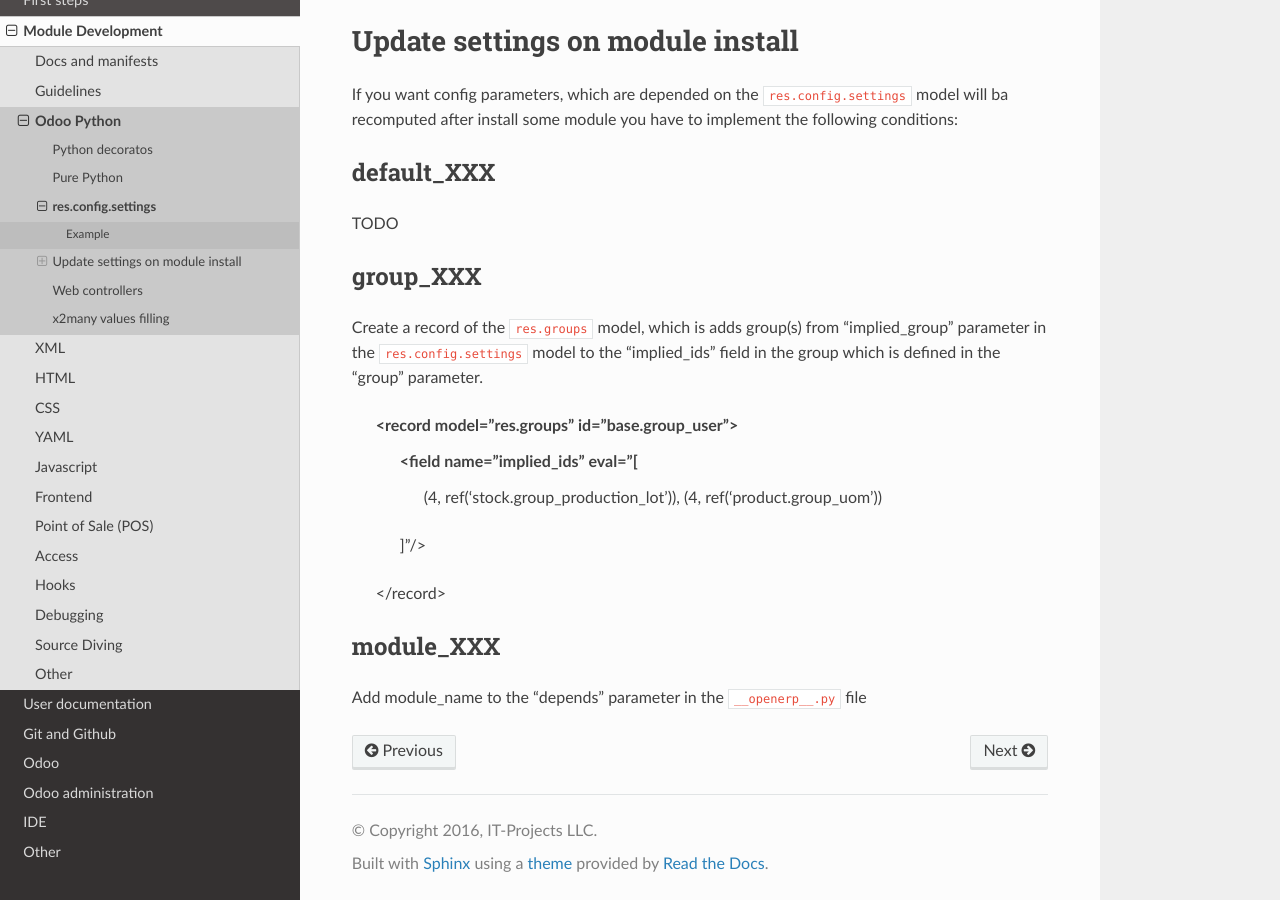
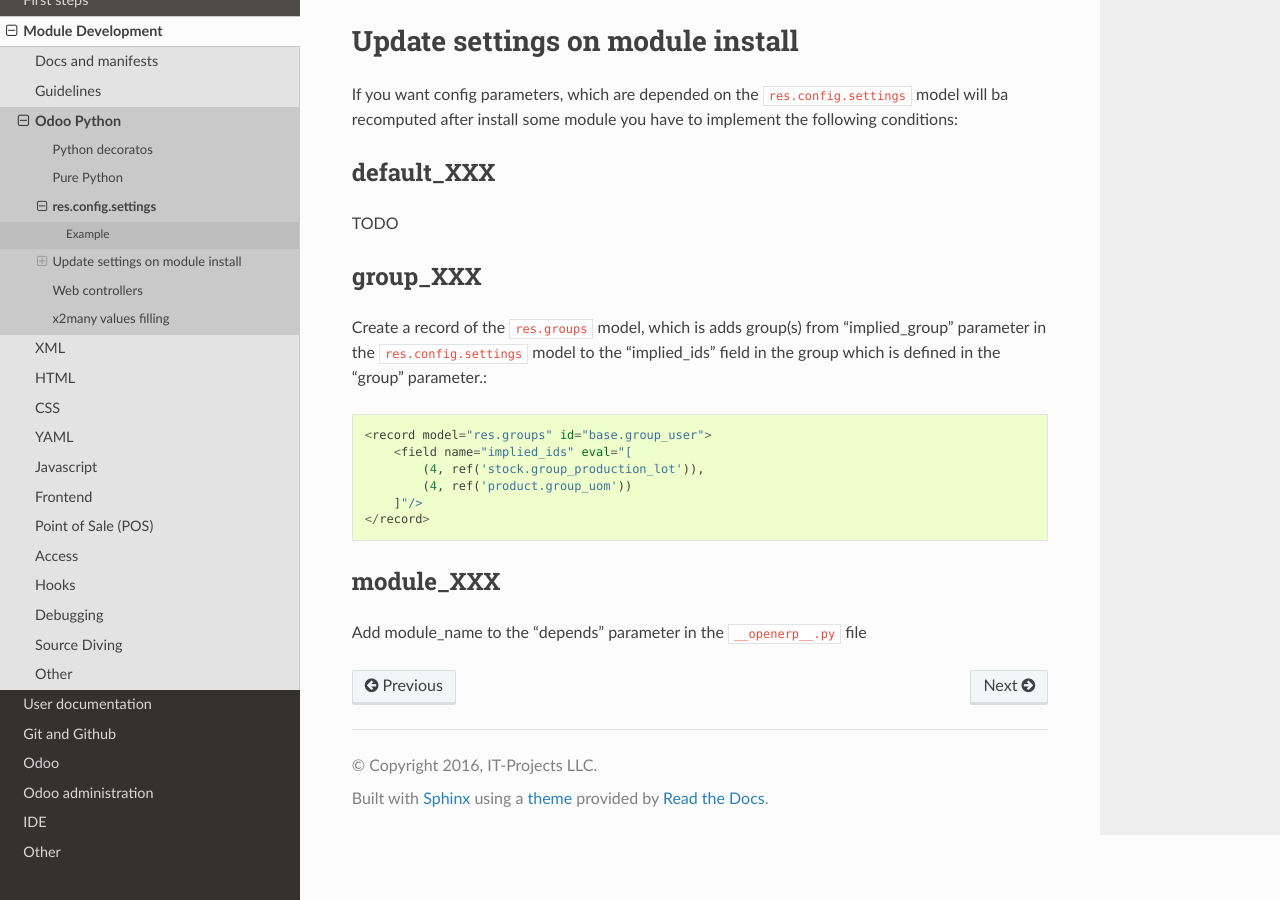
Before and after one commit to itpp-labs/odoo-development, a Sphinx documentation site: the page built from docs/dev/py/res.config.settings.rst, in a window 1280 px wide and 900 px high, scrolled down 1275 px. Built offline with Sphinx 7.4.7 and the Read the Docs theme 2.0.0, drawn with Linux system fonts in a browser that asks for light colours; pages that are not in the unit, such as notebooks, are missing from menus.

Commit message:
[DOC] fix formatting

```diff
--- a/docs/dev/py/res.config.settings.rst
+++ b/docs/dev/py/res.config.settings.rst
@@ -73,7 +73,7 @@ group_XXX
 ---------
 
 Create a record of the ``res.groups`` model, which is adds group(s) from "implied_group" parameter in the
-``res.config.settings`` model to the "implied_ids" field in the group which is defined in the "group" parameter.
+``res.config.settings`` model to the "implied_ids" field in the group which is defined in the "group" parameter.::
 
     <record model="res.groups" id="base.group_user">
         <field name="implied_ids" eval="[
```
